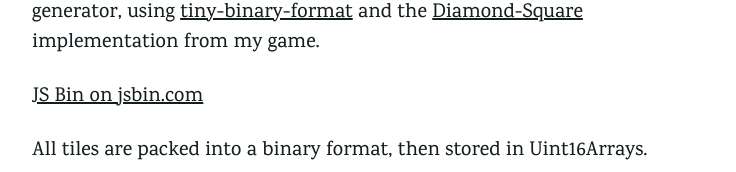
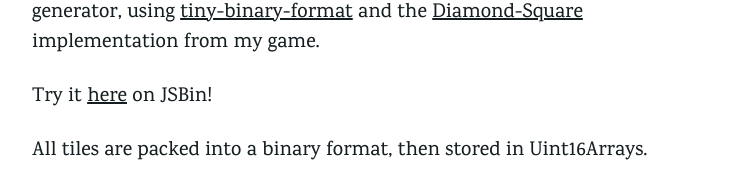
Before and after one commit to danprince/danthedev.com, an Eleventy site: page posts/2015-07-25-binary-in-javascript.md in a window 1280 px wide. Shown: the part 11614-11786 px from the top of the page, without its empty margins (268-1004 px from the left). Built offline with nearby package versions, Linux system fonts and the light colour scheme; Eleventy itself is replaced by a stand-in of ours; files that its build step writes are made by us from their sources; a script that the page names is missing.

Commit message:
removed mixed http/https content from old posts

```diff
--- a/posts/2015-07-25-binary-in-javascript.md
+++ b/posts/2015-07-25-binary-in-javascript.md
@@ -298,7 +298,7 @@ Check it out on [GitHub][10].
 ## Demo
 Finally, what would this kind of very hypothetical rambling be without a demo to back it up? Below is a minimalistic implementation of a terrain generator, using [tiny-binary-format][10] and the [Diamond-Square][11] implementation from my game.
 
-<a class="jsbin-embed" href="http://jsbin.com/zeqevi/embed?js,output">JS Bin on jsbin.com</a><script src="http://static.jsbin.com/js/embed.min.js?3.34.1"></script>
+Try it [here](https://jsbin.com/zeqevi/edit) on JSBin!
 
 All tiles are packed into a binary format, then stored in Uint16Arrays.
 
```
